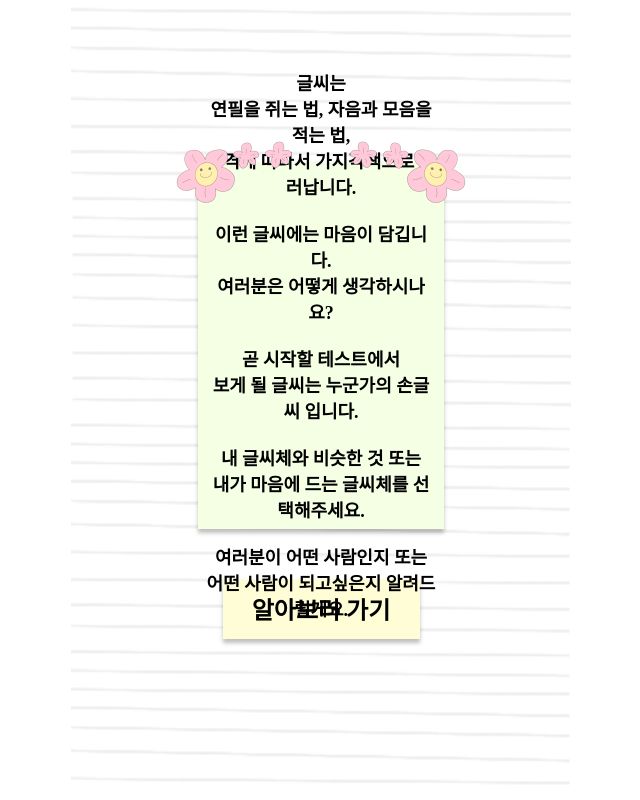
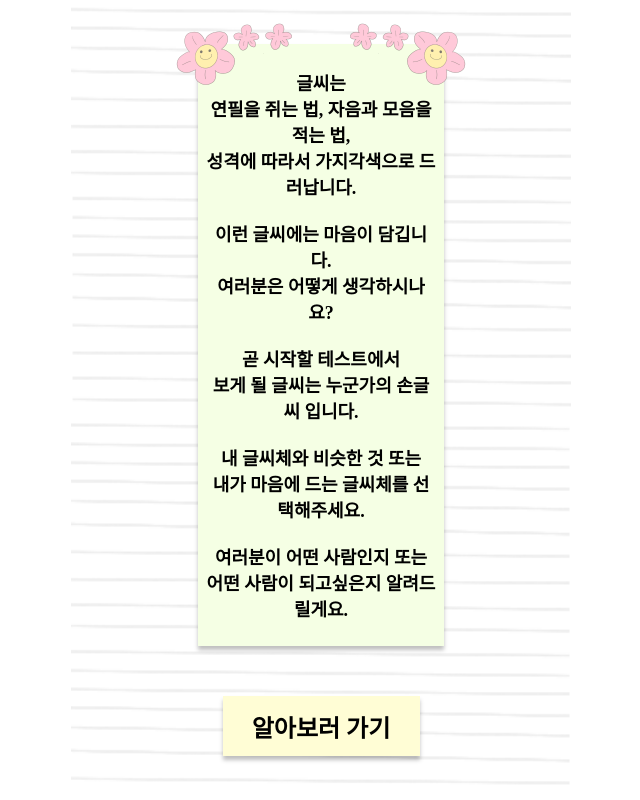
Before and after one commit to peter-coco/myFont-survey, a React (Create React App) app: page /introduce in a window 1280 px wide. Shown: the whole page, without its empty margins (319-959 px from the left). Built offline with nearby package versions, Linux system fonts and the light colour scheme; no server answers; a web font is replaced by a local one.

Commit message:
fix ui of background

```diff
--- a/src/components/resultForm/index.style.ts
+++ b/src/components/resultForm/index.style.ts
@@ -36,7 +36,7 @@ export const ResultTagWrap = styled.div`
   justify-content: center;
 `;
 export const ResultTag = styled.div<{ mainColor: string }>`
-  padding: 5px 16px;
+  padding: 5px 8px;
   box-sizing: border-box;
   background-color: ${(props) => props.mainColor};
   border-radius: 10px;
--- a/src/pages/introuduce.tsx
+++ b/src/pages/introuduce.tsx
@@ -33,7 +33,7 @@ const Description = styled.div`
   font-weight: 600;
   font-size: 18px;
   width: 246px;
-  height: 367px;
+  /* height: 367px; */
   display: flex;
   padding: 25px 7px;
   box-sizing: border-box;
```
